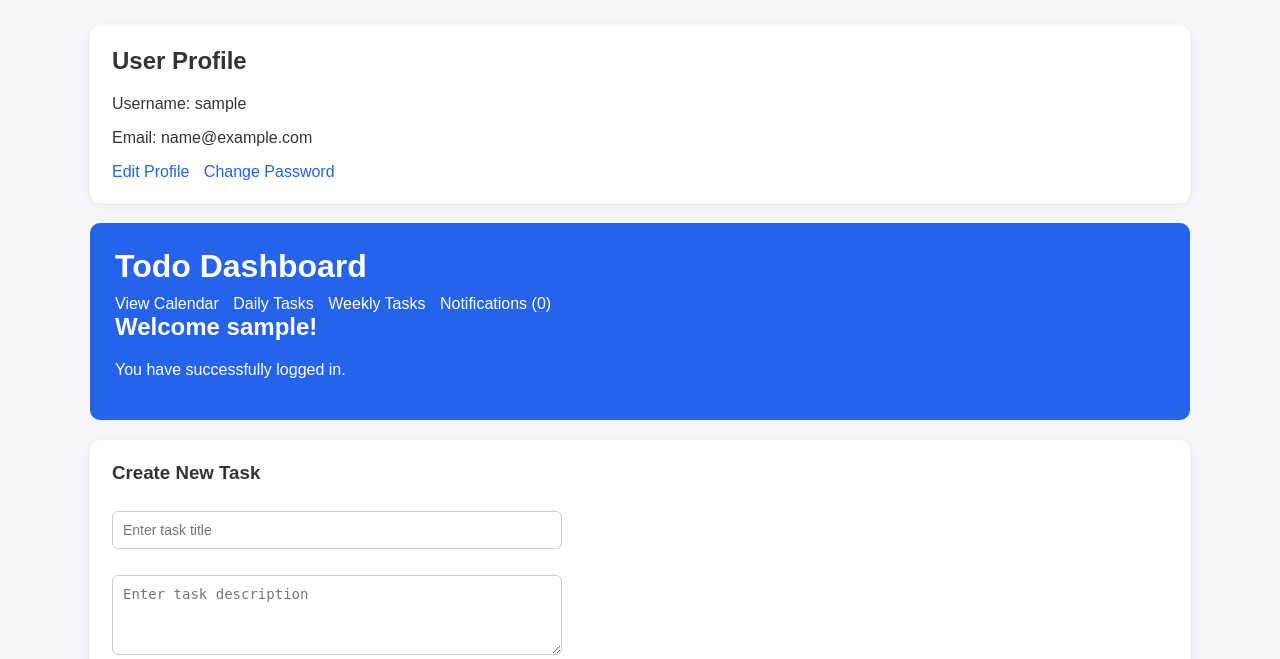
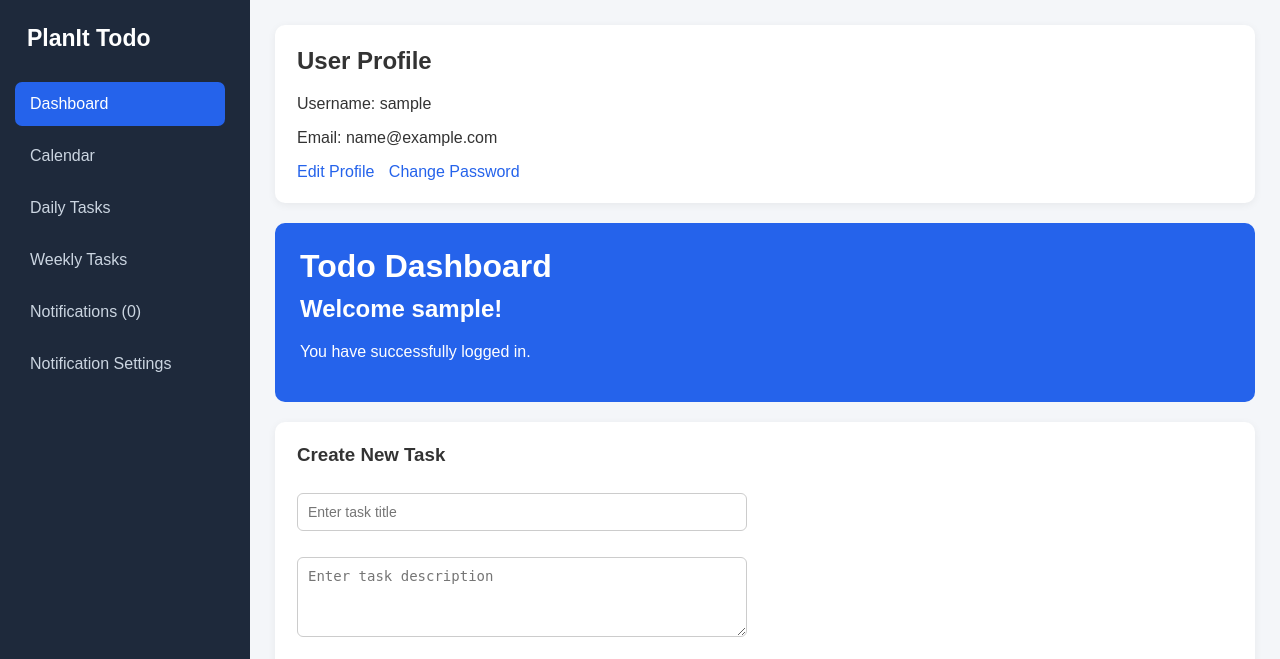
Before and after one commit to iamlejesh/PlanIt-Todo, a Django app: page /dashboard/ in a window 1280 px wide. Shown: the top 659 px of the page. Run offline with Django 5.2, Linux system fonts and the light colour scheme; a user stored in the database is signed in; tables that the repository leaves empty hold one stand-in row (values such as "Sample post"); data that the repository does not hold is empty.

Commit message:
Add modern sidebar navigation

```diff
--- a/tasks/templates/tasks/dashboard.html
+++ b/tasks/templates/tasks/dashboard.html
@@ -14,15 +14,100 @@
 
         body {
             margin: 0;
-            padding: 25px;
             font-family: Arial, sans-serif;
             background-color: #f4f6f9;
             color: #333;
         }
 
+        /* Main Layout */
+
+        .app-layout {
+            display: flex;
+            min-height: 100vh;
+        }
+
+        /* Sidebar */
+
+        .sidebar {
+            width: 250px;
+            min-width: 250px;
+            background-color: #1e293b;
+            color: white;
+            padding: 25px 15px;
+            display: flex;
+            flex-direction: column;
+            min-height: 100vh;
+        }
+
+        .sidebar-brand {
+            font-size: 23px;
+            font-weight: bold;
+            padding: 0 12px 30px;
+            color: white;
+        }
+
+        .sidebar-menu {
+            display: flex;
+            flex-direction: column;
+            gap: 8px;
+        }
+
+        .sidebar-menu a {
+            display: block;
+            padding: 13px 15px;
+            color: #cbd5e1;
+            text-decoration: none;
+            border-radius: 7px;
+            transition: background-color 0.2s, color 0.2s;
+        }
+
+        .sidebar-menu a:hover {
+            background-color: #334155;
+            color: white;
+            text-decoration: none;
+        }
+
+        .sidebar-menu a.active {
+            background-color: #2563eb;
+            color: white;
+        }
+
+        .sidebar-bottom {
+            margin-top: auto;
+            padding-top: 30px;
+        }
+
+        .sidebar-bottom a {
+            display: block;
+            padding: 12px 15px;
+            color: #cbd5e1;
+            text-decoration: none;
+            border-radius: 7px;
+        }
+
+        .sidebar-bottom a:hover {
+            background-color: #334155;
+            color: white;
+        }
+
+        /* Main Content */
+
+        .main-content {
+            flex: 1;
+            min-width: 0;
+            padding: 25px;
+        }
+
         .container {
             max-width: 1100px;
             margin: auto;
+        }
+
+        .mobile-menu-button {
+            display: none;
+            padding: 10px 15px;
+            margin-bottom: 15px;
+            background-color: #1e293b;
         }
 
         .header {
@@ -203,7 +308,81 @@
 
 <body>
 
+    <div class="app-layout">
+
+        <!-- Sidebar Navigation -->
+
+        <aside class="sidebar" id="sidebar">
+
+            <div class="sidebar-brand">
+                PlanIt Todo
+            </div>
+
+            <nav class="sidebar-menu">
+
+                <a href="{% url 'dashboard' %}" class="active">
+                    Dashboard
+                </a>
+
+                <a href="{% url 'calendar' %}">
+                    Calendar
+                </a>
+
+                <a href="{% url 'daily_tasks' %}">
+                    Daily Tasks
+                </a>
+
+                <a href="{% url 'weekly_tasks' %}">
+                    Weekly Tasks
+                </a>
+
+                <a href="{% url 'notifications' %}">
+                    Notifications
+                    (<span id="unread-notification-count">{{ unread_notifications_count }}</span>)
+                </a>
+
+                <a href="{% url 'notification_settings' %}">
+                    Notification Settings
+                </a>
+
+            </nav>
+
+            <div class="sidebar-bottom">
+
+                <a href="{% url 'edit_profile' %}">
+                    Edit Profile
+                </a>
+
+                <a href="{% url 'change_password' %}">
+                    Change Password
+                </a>
+
+                <form method="POST" action="{% url 'logout' %}">
+                    {% csrf_token %}
+                    <button type="submit" style="width: 100%;">
+                        Logout
+                    </button>
+                </form>
+
+            </div>
+
+        </aside>
+
+        <!-- Main Dashboard Content -->
+
+        <main class="main-content">
+
             <div class="container">
+
+                <button
+                    type="button"
+                    class="mobile-menu-button"
+                    id="mobile-menu-button"
+                    aria-label="Toggle navigation"
+                    aria-expanded="false"
+                >
+                    Menu
+                </button>
 
                 <!-- User Profile -->
 
@@ -224,23 +403,6 @@
                 <div class="header">
 
                     <h1>Todo Dashboard</h1>
-
-            <a href="{% url 'calendar' %}" style="color: white;">
-                View Calendar
-            </a>
-
-            <a href="{% url 'daily_tasks' %}" style="color: white;">
-                Daily Tasks
-            </a>
-
-            <a href="{% url 'weekly_tasks' %}" style="color: white;">
-                Weekly Tasks
-            </a>
-
-            <a href="{% url 'notifications' %}" style="color: white;">
-                Notifications
-                (<span id="unread-notification-count">{{ unread_notifications_count }}</span>)
-            </a>
 
                     <h2>Welcome {{ request.user.username }}!</h2>
 
@@ -685,9 +840,26 @@
         <a href="{% url 'notifications' %}">View Notifications</a>
     </div>
 
-    <!-- Real-time Notification JavaScript -->
+    <!-- JavaScript -->
 
     <script>
+        // Mobile sidebar toggle
+
+        const sidebar = document.getElementById('sidebar');
+        const mobileMenuButton = document.getElementById('mobile-menu-button');
+
+        mobileMenuButton.addEventListener('click', function () {
+
+            sidebar.classList.toggle('open');
+
+            const isOpen = sidebar.classList.contains('open');
+
+            mobileMenuButton.setAttribute('aria-expanded', isOpen);
+
+        });
+
+        // Real-time notifications
+
         const notificationUpdatesUrl = "{% url 'notification_updates' %}";
 
         const notificationCountElement = document.getElementById(
```
Also changed, not shown: other parts of tasks/templates/tasks/dashboard.html (+30 -22 lines). Lines whose indentation alone changed are shown as unchanged.
